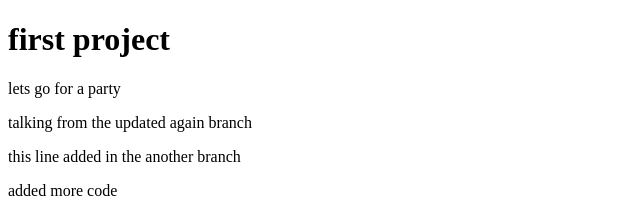
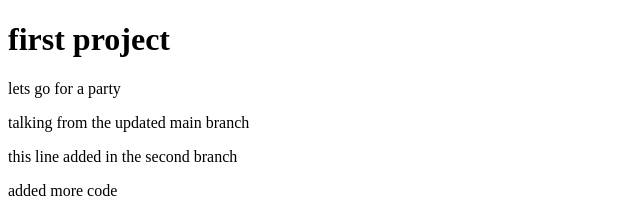
Before and after one commit to jebin-56/first-project, a plain HTML site: page index.html in a window 1280 px wide. Shown: the top 214 px of the page, 0-640 px from the left. Drawn offline with Linux system fonts and the light colour scheme.

Commit message:
changed the branch name

```diff
--- a/index.html
+++ b/index.html
@@ -9,8 +9,8 @@
 <body>
     <h1> first project</h1>
     <p>lets go for a party</p>
-    <p>talking from the updated again branch</p>
-    <p>this line added in the another branch</p>
+    <p>talking from the updated main branch</p>
+    <p>this line added in the second branch</p>
     <p>added more code</p>
     <img src="bby.png" alt=" ">
 </body>
```
